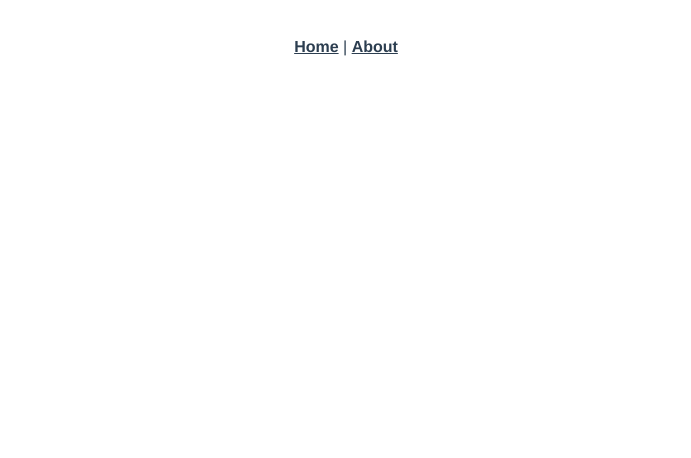
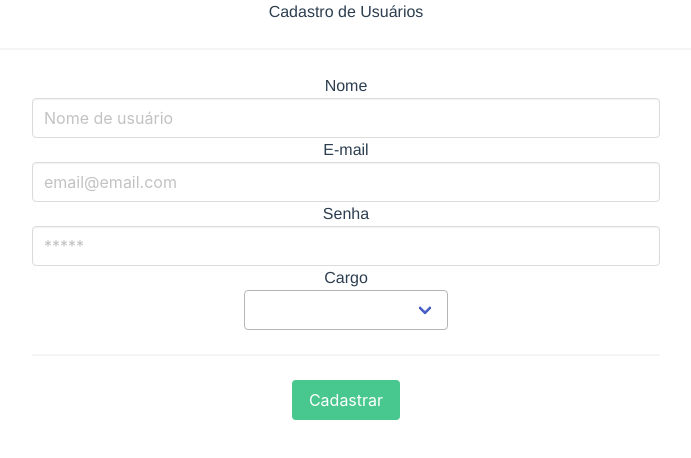
Before and after one commit to FDaviCR/gst-loja, a Vue app: page /register in a window 1280 px wide. Shown: the top 458 px of the page, without its empty margins (294-985 px from the left). Built offline with nearby package versions, Linux system fonts and the light colour scheme.

Commit message:
first commit

```diff
--- a/package.json
+++ b/package.json
@@ -8,6 +8,8 @@
     "lint": "vue-cli-service lint"
   },
   "dependencies": {
+    "axios": "^0.20.0",
+    "bulma": "^0.9.0",
     "core-js": "^3.6.5",
     "vue": "^2.6.11",
     "vue-router": "^3.2.0"
--- a/src/App.vue
+++ b/src/App.vue
@@ -1,9 +1,5 @@
 <template>
   <div id="app">
-    <div id="nav">
-      <router-link to="/">Home</router-link> |
-      <router-link to="/about">About</router-link>
-    </div>
     <router-view/>
   </div>
 </template>
--- a/src/main.js
+++ b/src/main.js
@@ -1,6 +1,7 @@
 import Vue from 'vue'
 import App from './App.vue'
 import router from './router'
+import '../node_modules/bulma/css/bulma.css'
 
 Vue.config.productionTip = false
 
--- a/src/router/index.js
+++ b/src/router/index.js
@@ -1,6 +1,7 @@
 import Vue from 'vue'
 import VueRouter from 'vue-router'
 import Home from '../views/Home.vue'
+import Register from '../views/Register.vue'
 
 Vue.use(VueRouter)
 
@@ -11,12 +12,14 @@ Vue.use(VueRouter)
     component: Home
   },
   {
+    path: '/register',
+    name:'Register',
+    component: Register
+  },
+  {
     path: '/about',
     name: 'About',
-    // route level code-splitting
-    // this generates a separate chunk (about.[hash].js) for this route
-    // which is lazy-loaded when the route is visited.
-    component: () => import(/* webpackChunkName: "about" */ '../views/About.vue')
+    component: () => import('../views/About.vue')
   }
 ]
 
--- /dev/null
+++ b/src/views/Register.vue
@@ -0,0 +1,53 @@
+<template>
+    <div class="home">
+        <h1>Cadastro de Usuários</h1>
+        <hr>
+        <div class="columns is-centered">
+            <div class="column is-half">
+                <p>Nome</p>
+                <input type="text" placeholder="Nome de usuário" class="input" v-model="name">
+                <p>E-mail</p>
+                <input type="email" placeholder="email@email.com" class="input" v-model="email">
+                <p>Senha</p>
+                <input type="password" placeholder="*****" class="input" v-model="password">
+                <p>Cargo</p>
+                <div class="control">
+                    <div class="select">
+                        <select class="is-hovered" v-model="role">
+                            <option>Selecione um cargo</option>
+                            <option value="0">Administrador</option>
+                            <option value="1">Usuário</option>
+                        </select>
+                    </div>
+                </div>
+                <hr>
+                <button class="button is-success" @click="register">Cadastrar</button>
+            </div>
+        </div>
+    </div>
+</template>
+
+<script>
+export default {
+    data(){
+        return {
+            name: "",
+            password: "",
+            email: "",
+            role: ""
+        }
+    },
+    methods:{
+        register(){
+            console.log(this.email);
+            console.log(this.name);
+            console.log(this.password);
+            console.log(this.role);
+        }
+    }
+}
+</script>
+
+<style scoped>
+
+</style>
```
Also changed, not shown: 1 other file (tests, documents, lock files or other folders).
